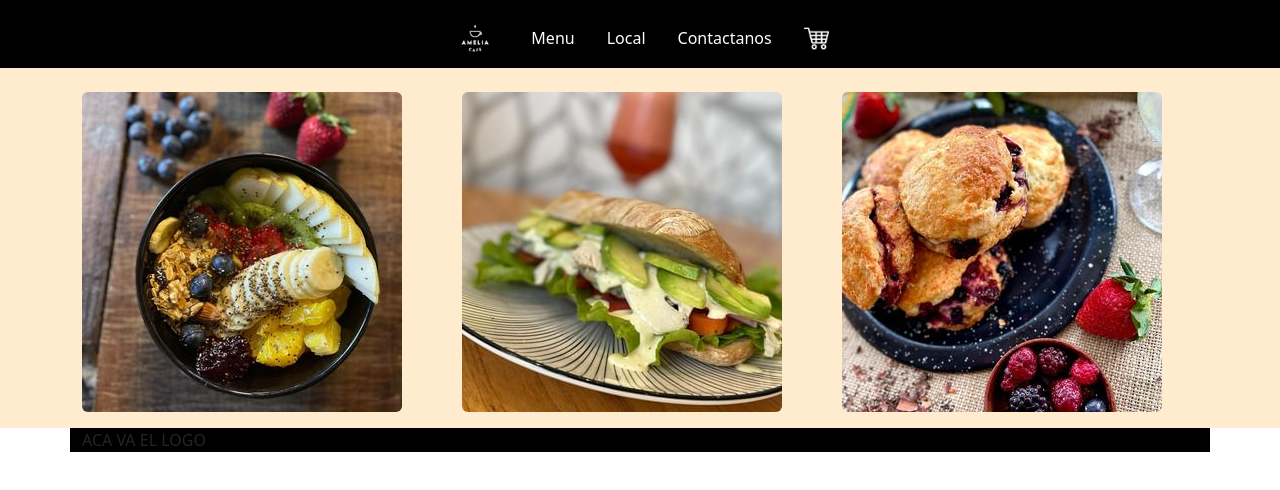
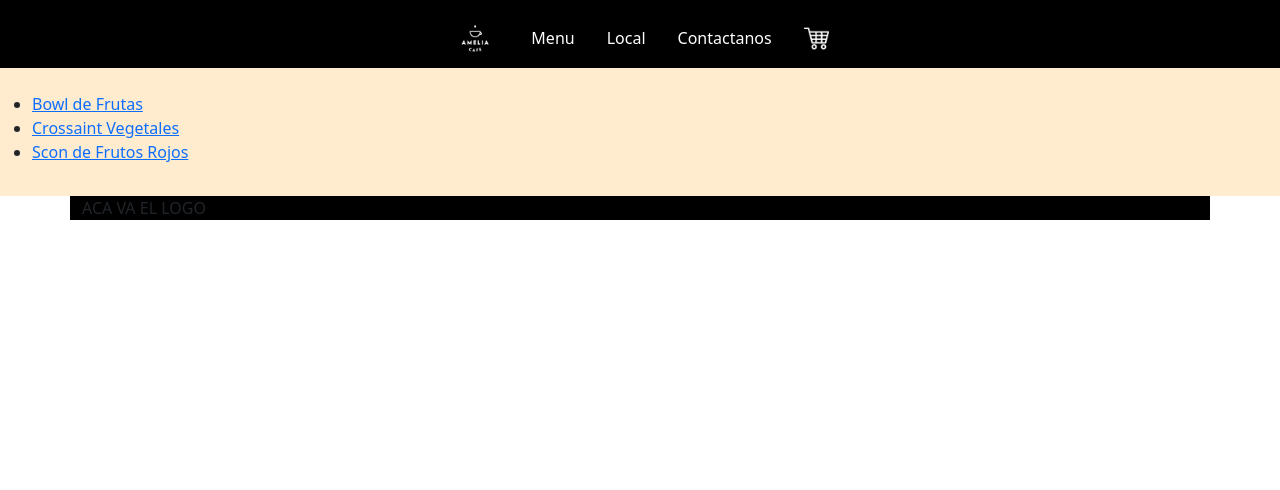
Before and after one commit to rodrigosivori/reactjs-proyecto, a React (Create React App) app: page / in a window 1280 px wide. Shown: the top 490 px of the page. Built offline with nearby package versions, Linux system fonts and the light colour scheme.

Commit message:
Correcciones para el desafio

```diff
--- a/src/App.js
+++ b/src/App.js
@@ -1,26 +1,29 @@
 import './App.css';
 import Footer from './componentes/Footer';
+import ItemListContainer from './componentes/ItemListContainer';
 import NavBar from './componentes/NavBar';
-/*
-import Destacado from './componentes/Destacado';
-import Footer from './componentes/Footer'; */
-import Principal from './componentes/Principal';
-/* import PromoApp from './componentes/PromoApp'; */
+//import Principal from './componentes/Principal';
+
 
 function App() {
+  const lista = ["Bowl de Frutas", "Crossaint Vegetales", "Scon de Frutos Rojos"]
+  const items = lista.map(items => (
+    <ItemListContainer valor={items} />
+  ));
+
   return (
     <div className='container-fluid p-0'>
       <div className='fondo-header p-2'>
         <NavBar />
       </div>
       <div className='fondo-menuppal pt-4 pb-3'>
-      <Principal />
+      <ul>
+        {items}
+      </ul>
+        {/* <Principal /> */}
       </div>
       <Footer />
-                 {/*  <Destacado />
-      <Cupones />
-      <PromoApp />
-            */}
+
     </div>
   );
 }
--- /dev/null
+++ b/src/componentes/ItemListContainer.jsx
@@ -0,0 +1,13 @@
+import React, { Component } from "react";
+
+class ItemListContainer extends Component {
+    render(){
+        return(
+            <li>
+                <a href="/">{this.props.valor}</a>
+            </li>
+        )
+    }
+}
+
+export default ItemListContainer;
```
